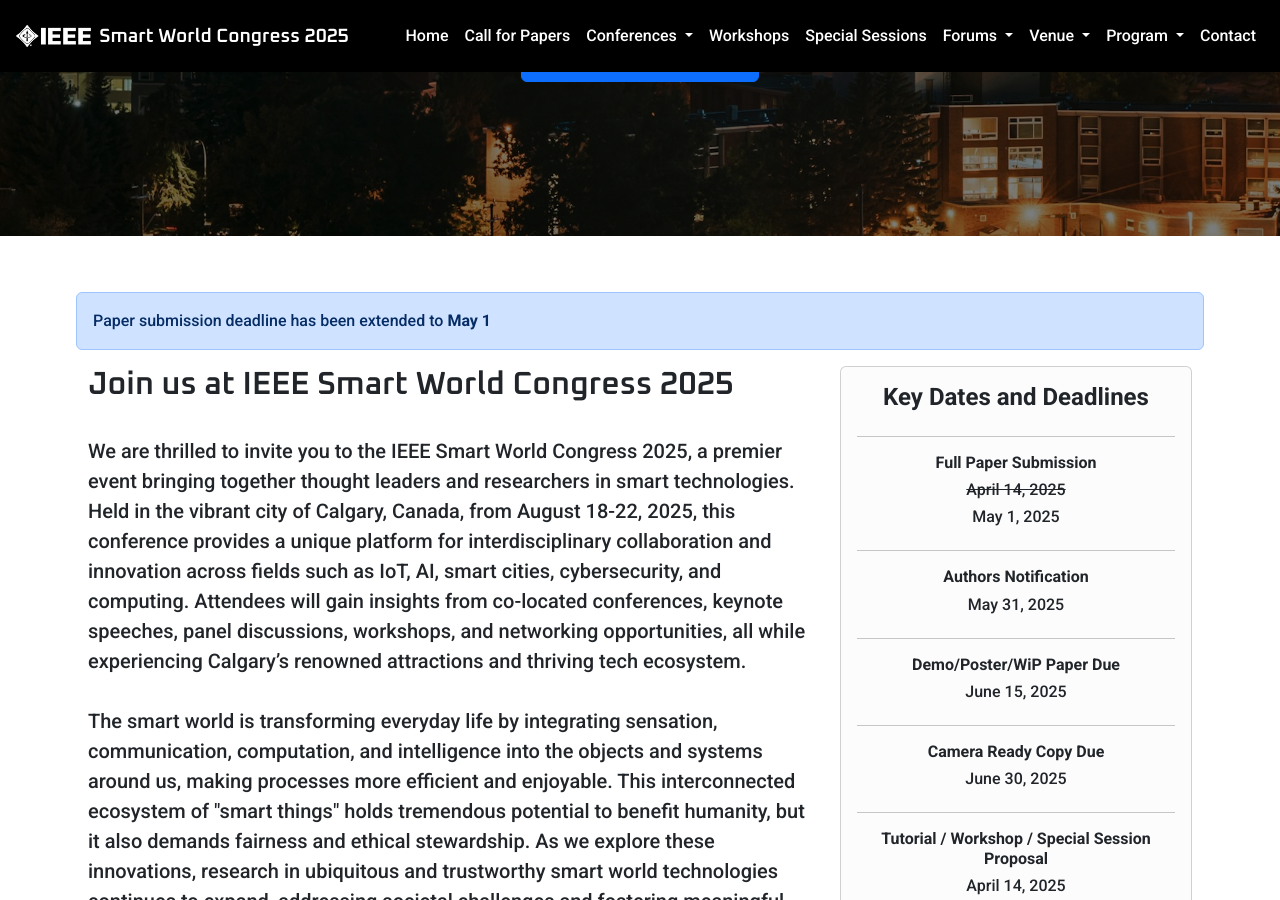
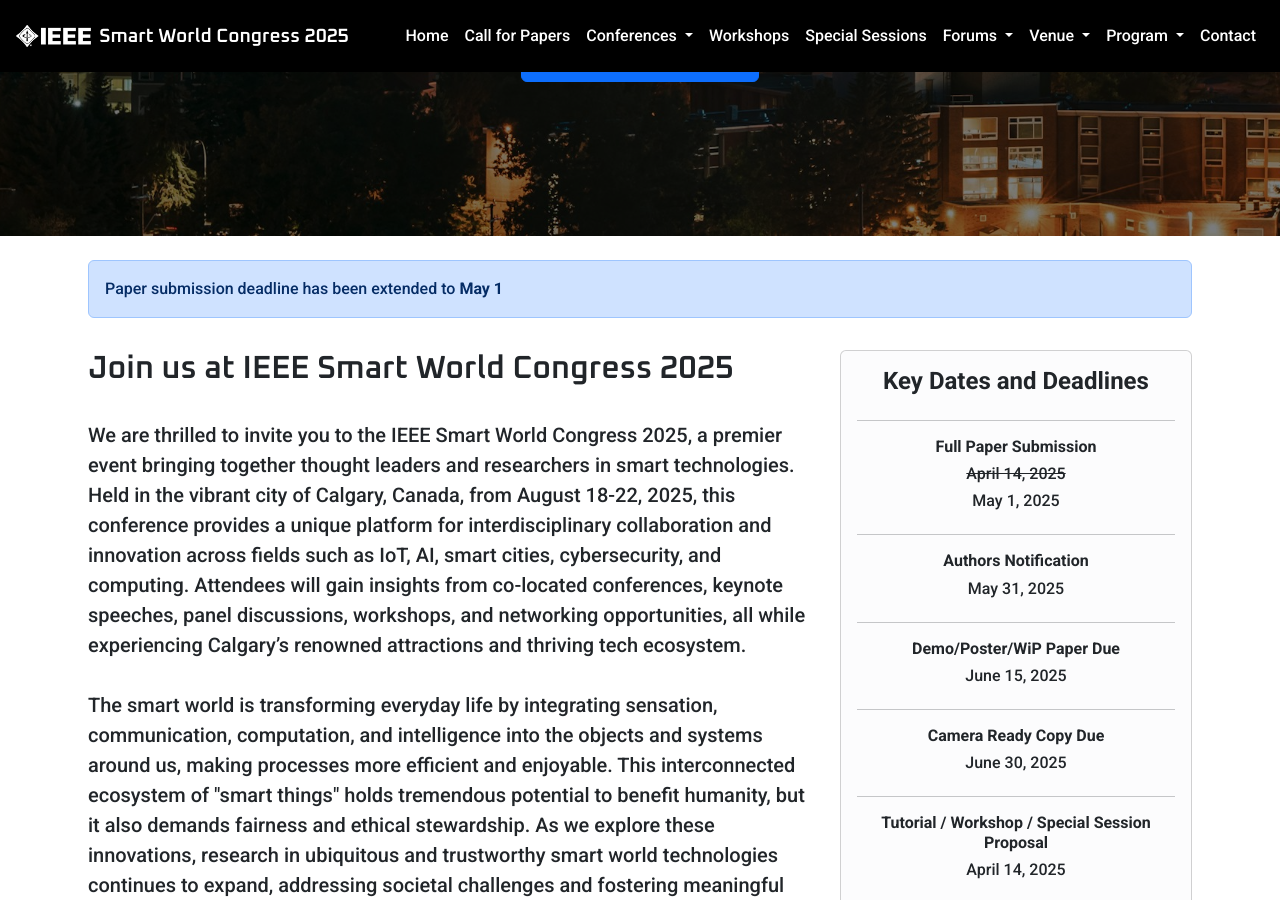
Before and after one commit to IEEE-SWC-2025/IEEE-SWC-2025.github.io, a Jekyll site: the page built from index.html, in a window 1280 px wide and 900 px high, scrolled down 574 px. Built offline with Jekyll 4.4.1, drawn with Linux system fonts in a browser that asks for light colours.

Commit message:
Updated paper submission alerts

```diff
--- a/cfp/index.html
+++ b/cfp/index.html
@@ -42,7 +42,7 @@
 </section>
 
 <section
-  class="page-section container-fluid px-5 py-5 mt-2 d-flex flex-column gap-4"
+  class="page-section container-fluid px-5 pt-3 pb-5 mt-2 d-flex flex-column gap-3"
 >
   <div class="alert alert-primary" role="alert">
     Paper submission deadline has been extended to <b>May 1</b>
--- a/index.html
+++ b/index.html
@@ -39,12 +39,12 @@
 </section>
 
 <section
-  class="page-section container-fluid px-5 pt-5 pb-5 mt-2 d-flex flex-column gap-4"
+  class="page-section container-fluid px-5 pt-3 pb-5 mt-2 d-flex flex-column gap-3"
 >
+  <div class="alert alert-primary" role="alert">
+    Paper submission deadline has been extended to <b>May 1</b>
+  </div>
   <div class="row">
-    <div class="alert alert-primary" role="alert">
-      Paper submission deadline has been extended to <b>May 1</b>
-    </div>
     <div class="col-sm-8 mb-3 mb-sm-0 d-flex flex-column gap-4">
       <h2 class="fs-2 mb-2">Join us at IEEE Smart World Congress 2025</h2>
       <p class="fs-5">
```
